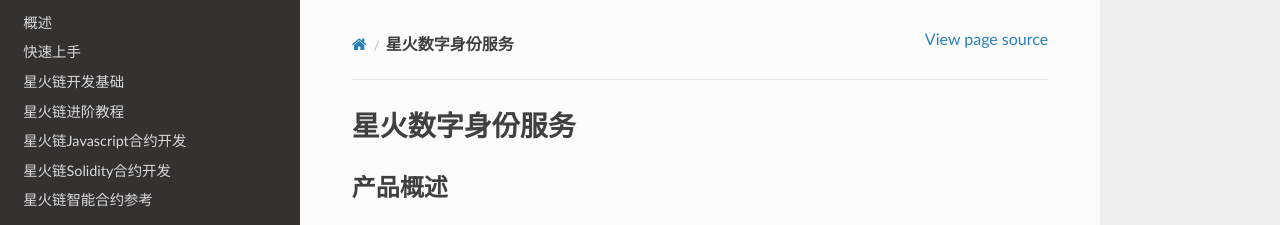
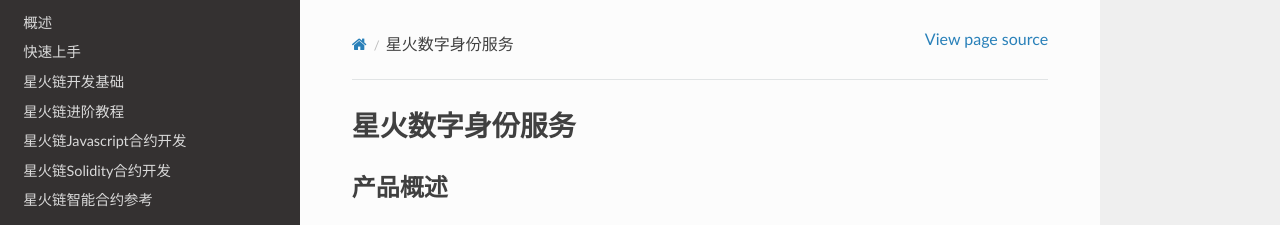
Before and after one commit to caict-4iot-dev/bif-doc, a Sphinx documentation site: the page built from docs/source/business/digital_id.md, in a window 1280 px wide. Shown: the top 225 px of the page. Built offline with Sphinx 7.4.7 and the Read the Docs theme 2.0.0, drawn with Linux system fonts in a browser that asks for light colours.

```diff
--- a/docs/source/business/digital_id.md
+++ b/docs/source/business/digital_id.md
@@ -1,4 +1,4 @@
-# **星火数字身份服务**
+# 星火数字身份服务
 
 ## 产品概述
 
```
